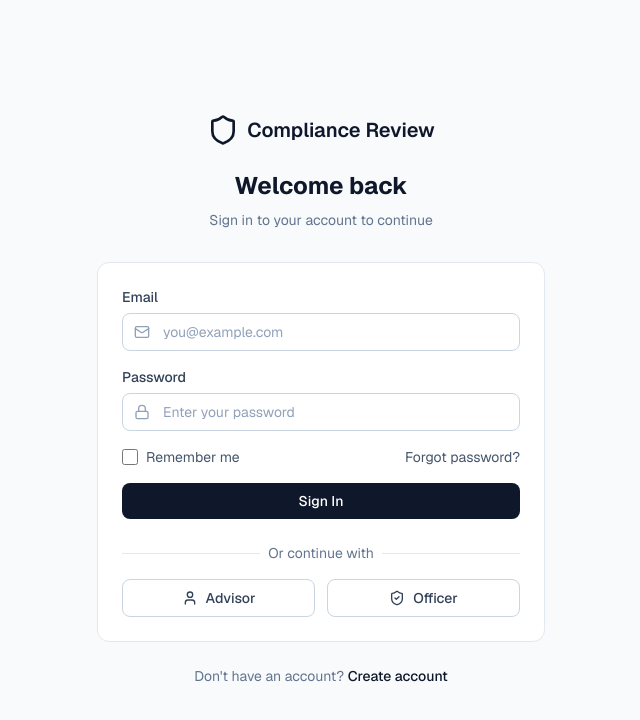
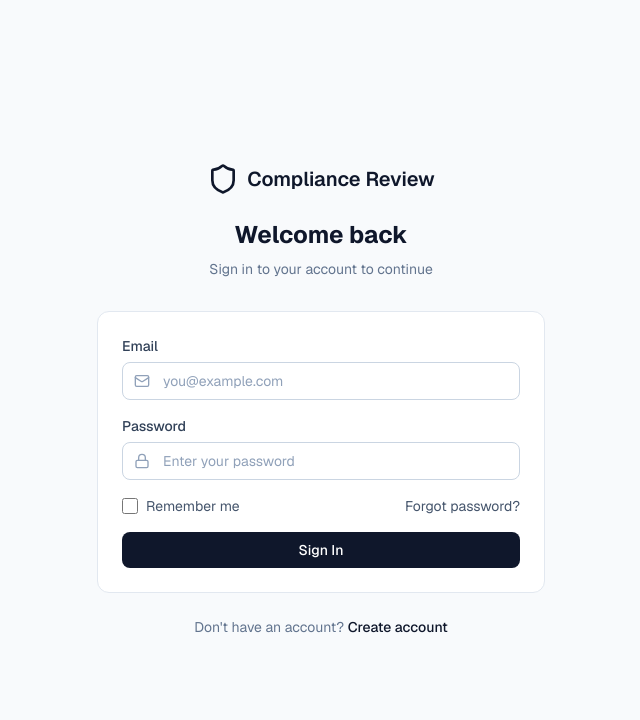
Before and after one commit to toffic-dev/compliance-document-review-frontend, a Next.js app: page /login in a window 1280 px wide. Shown: the top 720 px of the page, without its empty margins (319-959 px from the left). Built offline with nearby package versions, Linux system fonts and the light colour scheme; no server answers.

Commit message:
fix: remove broken demo login buttons that bypass real authentication

```diff
--- a/src/app/login/page.tsx
+++ b/src/app/login/page.tsx
@@ -3,7 +3,7 @@
 import { useState, Suspense } from "react";
 import Link from "next/link";
 import { useRouter, useSearchParams } from "next/navigation";
-import { Shield, Mail, Lock, User, ShieldCheck } from "lucide-react";
+import { Shield, Mail, Lock } from "lucide-react";
 import { Button } from "@/components/ui/Button";
 import { Input } from "@/components/ui/Input";
 import { useAuth } from "@/lib/AuthContext";
@@ -30,10 +30,6 @@ function LoginForm() {
     } finally {
       setIsLoading(false);
     }
-  };
-
-  const handleDemoLogin = (role: "advisor" | "officer") => {
-    router.push(`/${role}`);
   };
 
   return (
@@ -81,36 +77,6 @@ function LoginForm() {
           Sign In
         </Button>
       </form>
-
-      <div className="mt-6">
-        <div className="relative">
-          <div className="absolute inset-0 flex items-center">
-            <div className="w-full border-t border-slate-200" />
-          </div>
-          <div className="relative flex justify-center text-sm">
-            <span className="px-2 bg-white text-slate-500">
-              Or continue with
-            </span>
-          </div>
-        </div>
-
-        <div className="mt-4 grid grid-cols-2 gap-3">
-          <Button
-            variant="outline"
-            onClick={() => handleDemoLogin("advisor")}
-          >
-            <User className="h-4 w-4 mr-2" />
-            Advisor
-          </Button>
-          <Button
-            variant="outline"
-            onClick={() => handleDemoLogin("officer")}
-          >
-            <ShieldCheck className="h-4 w-4 mr-2" />
-            Officer
-          </Button>
-        </div>
-      </div>
     </>
   );
 }
```
